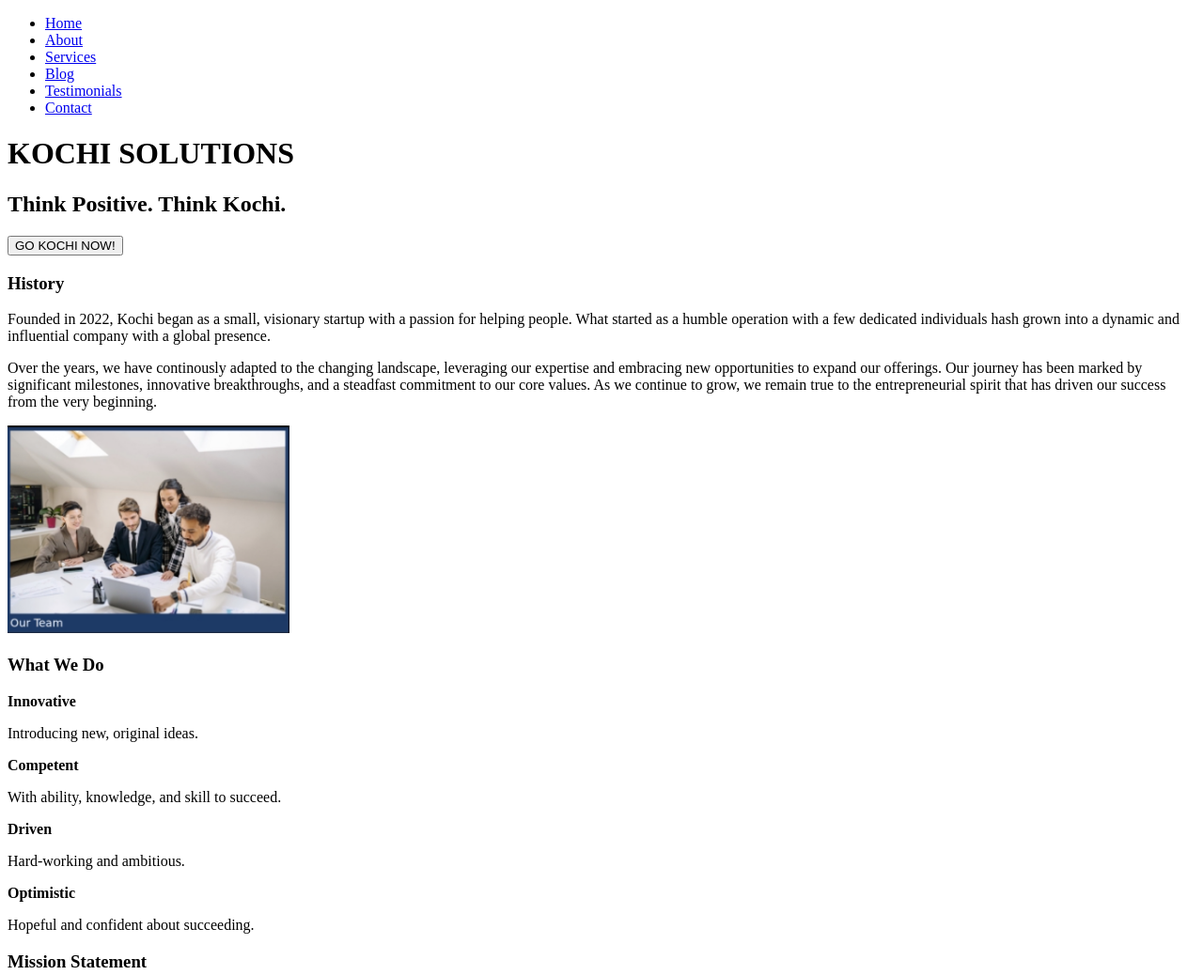
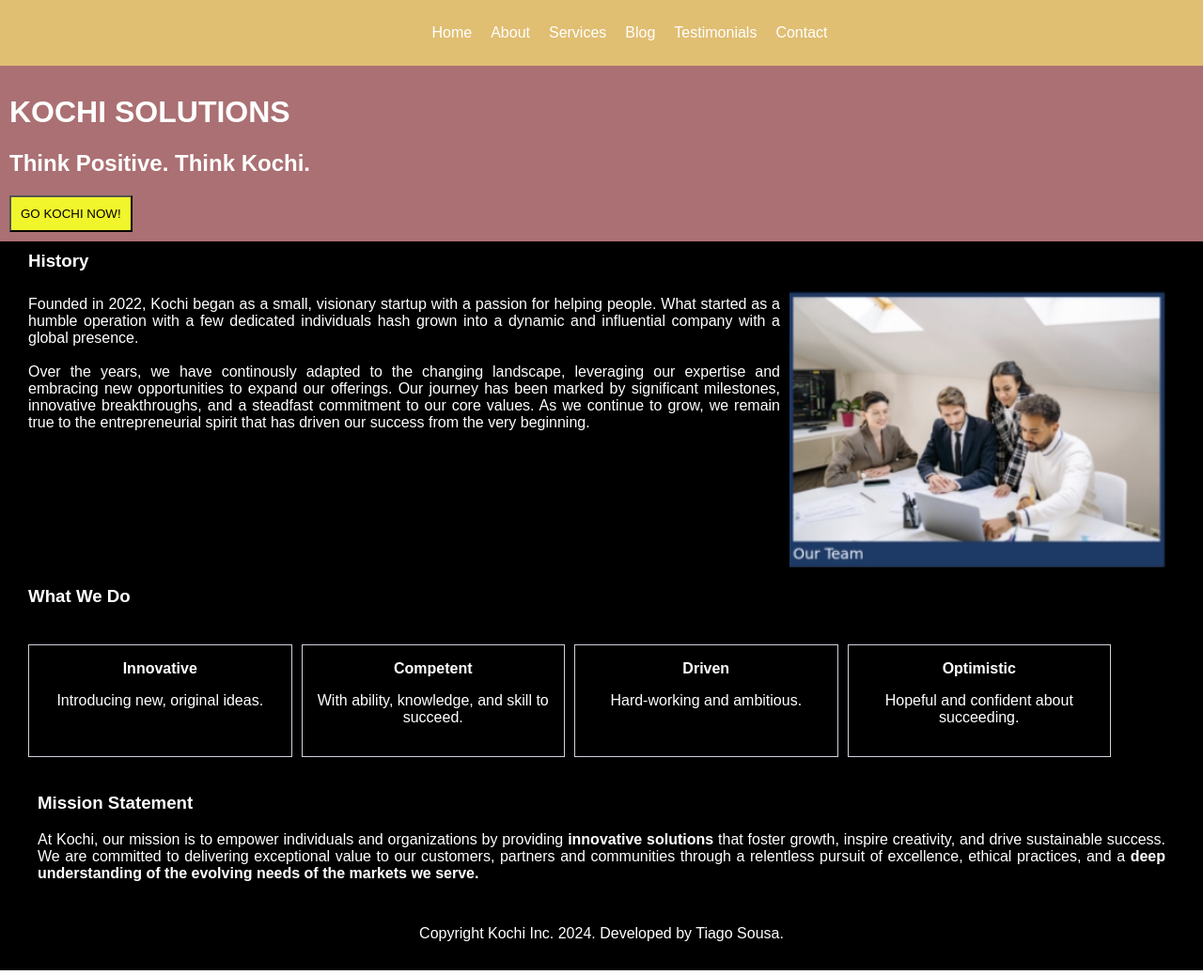
Before and after one commit to Photon-einstein/Udacity_Frontend_Web_Developer_nanodegree, a plain HTML site: page 1-Web_development_fundamentals/4-Project_business_landing_website/index.html in a window 1280 px wide. Shown: the top 1038 px of the page at 94% size. Drawn offline with Linux system fonts and the light colour scheme.

Commit message:
Add partial resolution

```diff
--- /dev/null
+++ b/1-Web_development_fundamentals/4-Project_business_landing_website/css/index.css
@@ -0,0 +1,183 @@
+body {
+  margin: 0;
+  font-family: Arial, Helvetica, sans-serif;
+}
+
+.bold {
+    font-weight: bold;
+}
+
+.header {
+  display: flex; /* Enable Flexbox */
+  justify-content: center;
+  align-items: center;
+  background-color: #e0be72;
+  color: white; /* text color */
+  padding: 10px; /* padding around the header */
+}
+
+.header-center {
+  display: flex;
+  flex: 0; /* Prevents it from growing or shrinking */
+}
+
+.header-center ul {
+  display: flex;
+  padding: 0; /* remove default padding */
+  margin: 0; /* remove default margin */
+}
+
+.header-center li {
+  display: flex;
+  margin-left: 20px; /* space between links */
+  list-style-type: none; /* remove bullet points */
+}
+
+.header-center li a {
+  color: #fff; /* link color */
+  text-decoration: none; /* remove underline */
+}
+
+.header-center a:hover {
+  text-decoration: underline; /* underline on over */
+}
+
+.main {
+  justify-content: left;
+  background-color: hwb(357 44% 33%);
+  color: white; /* text color */
+  padding: 10px; /* padding around main */
+}
+
+.button-main-page {
+  color: #000;
+  background-color: #f1f52b;
+  padding: 10px;
+}
+
+.main-content {
+  color: #fff;
+  background-color: #000;
+}
+
+.footer {
+  padding: 30px;
+  text-align: center;
+}
+
+.history-content {
+  display: flex;
+  justify-content: center;
+  margin: 0;
+  padding: 0 30px; /* padding around the header */
+  text-align: justify;
+}
+
+.main-image {
+  width: 50%;
+  height: auto;
+  margin: 10px;
+}
+
+.history-header {
+  margin: 0; /* Remove any default margin */
+  padding: 10px 30px ; /* Optional: Add padding if needed */
+}
+
+.grid-container {
+  gap: 10px;
+  width: 90%;
+  height: 15vh;
+
+  padding: 20px;
+  margin: 10px;
+  display: grid;
+  grid-template-columns: 1fr 1fr 1fr 1fr;
+  grid-template-rows: 10px;
+}
+
+.container-innovative {
+  border: 1px solid #d2d1dd;
+  text-align: center;
+  grid-column: 1;
+  grid-row: 1 / span 2;
+}
+
+.container-competent {
+  border: 1px solid #d2d1dd;
+  text-align: center;
+  grid-column: 2;
+  grid-row: 1 / span 2;
+}
+
+.container-driven {
+  border: 1px solid #d2d1dd;
+  text-align: center;
+  grid-column: 3;
+  grid-row: 1 / span 2;
+}
+
+.container-optimistic {
+  border: 1px solid #d2d1dd;
+  text-align: center;
+  grid-column: 4;
+  grid-row: 1 / span 2;
+}
+
+.mission-content {
+  margin: 10px;
+  padding: 0 30px; /* padding around the header */
+  text-align: justify;
+}
+
+@media (max-width: 768px) {
+
+  .history-content {
+    flex-direction: column;
+  }
+
+  .main-image {
+    width: 100%;
+    max-width: 300px;
+    height: auto;
+    display: block;
+    margin: 0 auto;
+  }
+
+  .grid-container {
+    grid-template-columns: 1fr 1fr;
+    grid-template-rows: 1fr 1fr;
+    height: 50%;
+    width: 80%;
+  }
+
+  .container-innovative {
+    grid-column: 1;
+    grid-row: 1 / span 1;
+  }
+
+  .container-competent {
+    grid-column: 2;
+    grid-row: 1 / span 1;
+  }
+
+  .container-driven {
+    grid-column: 1;
+    grid-row: 2 / span 1;
+  }
+
+  .container-optimistic {
+    grid-column: 2;
+    grid-row: 2 / span 1;
+  }
+}
+
+@media(min-width: 768px) {
+  .main-image {
+    width: 100%;
+    min-width: 400px;
+    height: auto;
+    display: block;
+    margin: 20 auto;
+  }
+}
--- a/1-Web_development_fundamentals/4-Project_business_landing_website/css/main-page.css
+++ /dev/null
@@ -1,3 +0,0 @@
-.bold {
-    font-weight: bold;
-  }
--- /dev/null
+++ b/1-Web_development_fundamentals/4-Project_business_landing_website/css/secondary-page.css
@@ -0,0 +1,44 @@
+body {
+  margin: 0;
+  font-family: Arial, Helvetica, sans-serif;
+}
+
+.bold {
+    font-weight: bold;
+}
+
+.header {
+  display: flex; /* Enable Flexbox */
+  justify-content: space-between; /* space between left and right sections */
+  align-items: center; /* center items vertically */
+  background-color: #1674cc;
+  color: white; /* text color */
+  padding: 10px 10px; /* padding around the header */
+}
+
+.header-left {
+  flex: 1; /* Allow the left section to take available space */
+}
+
+.header-right {
+  display: flex;
+}
+
+.header-right ul {
+  padding: 0; /* remove default padding */
+  margin: 0; /* remove default margin */
+}
+
+.header-right li {
+  margin-left: 20px; /* space between links */
+  list-style-type: none; /* remove bullet points */
+}
+
+.header-right li a {
+  color: #fff; /* link color */
+  text-decoration: none; /* remove underline */
+}
+
+.header-right a:hover {
+  text-decoration: underline; /* underline on over */
+}
--- a/1-Web_development_fundamentals/4-Project_business_landing_website/index.html
+++ b/1-Web_development_fundamentals/4-Project_business_landing_website/index.html
@@ -5,46 +5,63 @@
         <meta charset="UTF-8">
         <meta name="viewport" content="width=device-width, initial-scale=1.0">
         <meta name="description" content="Kochi Solutions website">
+        <link rel="stylesheet" href="./css/index.css">
         <title>Kochi Solutions</title>
-        <link rel="stylesheet" href="./css/main-page.css">
     </head>
-    <body>
-        <nav class="nav">
-            <ul class="nav-menu">
-                <li><a class="nav-link" href="#">Home</a></li>
-                <li><a class="nav-link" href="#">About</a></li>
-                <li><a class="nav-link" href="#">Services</a></li>
-                <li><a class="nav-link" href="#">Blog</a></li>
-                <li><a class="nav-link" href="#">Testimonials</a></li>
-                <li><a class="nav-link" href="#">Contact</a></li>
+    <body class>
+        <header class="header">
+            <ul class="header-center">
+                <li><a href="#">Home</a></li>
+                <li><a href="#">About</a></li>
+                <li><a href="#">Services</a></li>
+                <li><a href="#">Blog</a></li>
+                <li><a href="#">Testimonials</a></li>
+                <li><a href="#">Contact</a></li>
             </ul>
-        </nav>
+        </header>
+
+        <main class="main">
             <h1>KOCHI SOLUTIONS</h1>
             <h2>Think Positive. Think Kochi.</h2>
             <button class="button-main-page">GO KOCHI NOW!</button>
-        <h3>History</h3>
+        </main>
+        <div class="main-content">
+            <h3 class="history-header">History</h3>
+            <div class="history-content">
                 <p>Founded in 2022, Kochi began as a small, visionary startup with a passion
                 for helping people. What started as a humble operation with a few dedicated
                 individuals hash grown into a dynamic and influential company with a global
-        presence.</p>
-        <p>Over the years, we have continously adapted to the changing landscape,
+                presence. <br><br>Over the years, we have continously adapted to the changing landscape,
                 leveraging our expertise and embracing new opportunities to expand our
                 offerings. Our journey has been marked by significant milestones, innovative
                 breakthroughs, and a steadfast commitment to our core values. As we continue
                 to grow, we remain true to the entrepreneurial spirit that has driven our
                 success from the very beginning.</p>
-        <img src="images/team-picture.png" alt="Our team" width="300px">
+                <img src="images/team-picture.png" class="main-image" alt="Our team">
+            </div>
 
-        <h3>What We Do</h3>
+
+            <h3 class="history-header">What We Do</h3>
+            <div class="grid-container">
+                <div class="container-innovative">
                     <p class="bold">Innovative</p>
                     <p>Introducing new, original ideas.</p>
+                </div>
+                <div class="container-competent">
                     <p class="bold">Competent</p>
                     <p>With ability, knowledge, and skill to succeed.</p>
+                </div>
+                <div class="container-driven">
                     <p class="bold">Driven</p>
                     <p>Hard-working and ambitious.</p>
+                </div>
+                <div class="container-optimistic">
                     <p class="bold">Optimistic</p>
                     <p>Hopeful and confident about succeeding.</p>
+                </div>
+            </div>
 
+            <div class="mission-content">
                 <h3>Mission Statement</h3>
                 <p>At Kochi, our mission is to empower individuals and organizations by
                 providing <strong>innovative solutions</strong> that foster growth, inspire creativity, and drive
@@ -52,6 +69,10 @@
                 customers, partners and communities through a relentless pursuit of excellence,
                 ethical practices, and a <strong>deep understanding of the evolving needs of the markets
                 we serve.</strong></p>
-        <footer>Copyright Kochi Inc. 2024. Developed by Tiago Sousa.</footer>
+            </div>
+
+
+            <footer class="footer">Copyright Kochi Inc. 2024. Developed by Tiago Sousa.</footer>
+        </div>
     </body>
 </html>
```
Also changed, not shown: 1-Web_development_fundamentals/4-Project_business_landing_website/pages/page.html (+6 -5 lines). Lines whose indentation alone changed are shown as unchanged.
